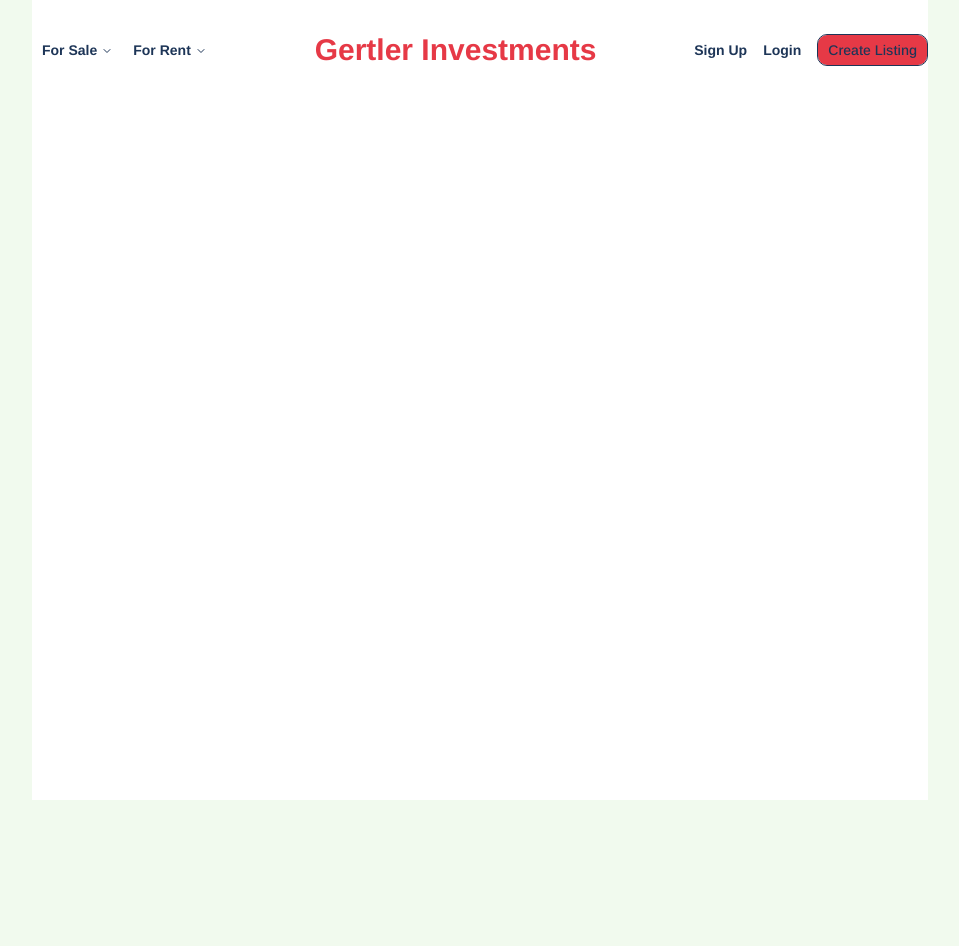
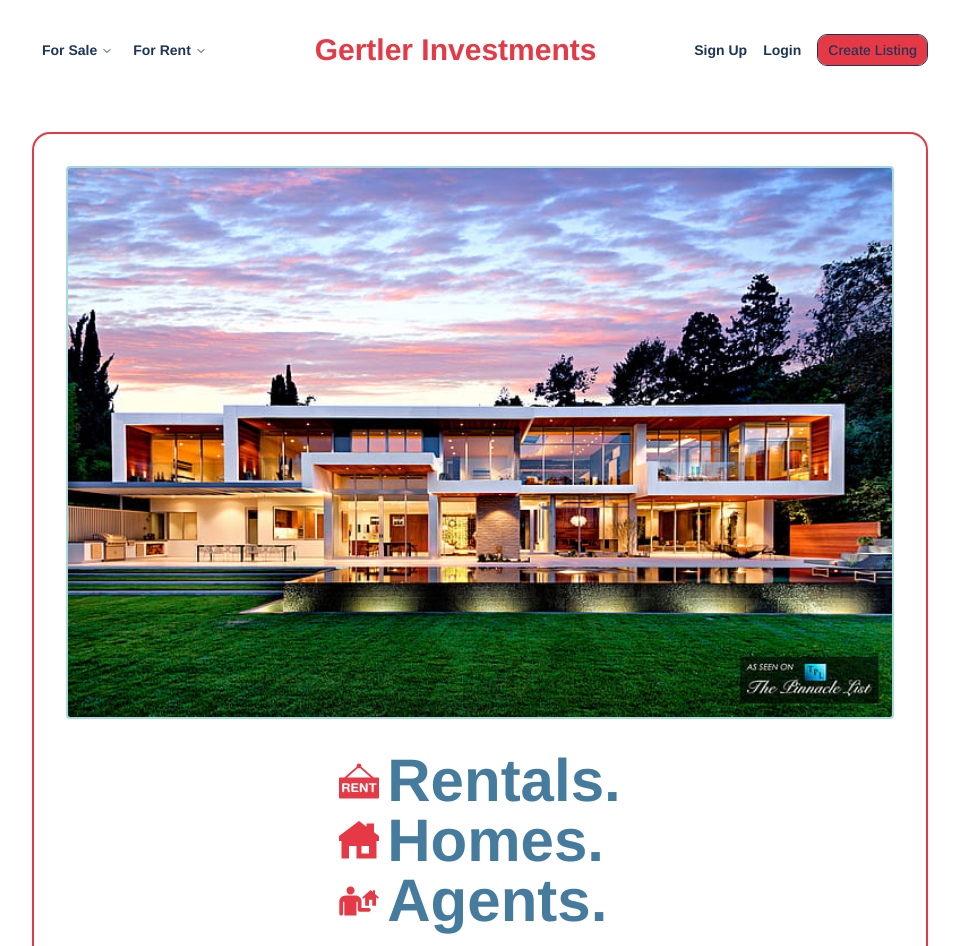
Before and after one commit to Bot-on-Tapwater/gertlerinvestment, a Next.js app: page /home in a window 1280 px wide. Shown: the top 946 px of the page, without its empty margins (160-1119 px from the left). Before the commit the page ends 800 px from the top, so only its background shows below. Built offline with nearby package versions, Linux system fonts and the light colour scheme; a web font is replaced by a local one.

Commit message:
chore: Continue implementing sections of home page

```diff
--- a/app/global/components/header.tsx
+++ b/app/global/components/header.tsx
@@ -12,7 +12,7 @@ import { Button } from "@/components/ui/button";
 function Logo() {
   return (
     <>
-      <div className="text-summer font-extrabold text-3xl">
+      <div className="text-summer font-extrabold text-3xl hover:text-summerfour ">
         <Link href={"/home"}>Gertler Investments</Link>
       </div>
     </>
@@ -23,7 +23,9 @@ function AuthNavItem({ link, name }: { link: string; name: string }) {
   return (
     <>
       <Link href={link}>
-        <div className="hover:text-summer">{name}</div>
+        <div className="hover:text-summer hover:translate-y-1 duration-200">
+          {name}
+        </div>
       </Link>
     </>
   );
@@ -33,7 +35,7 @@ export default function Header() {
   return (
     <>
       {/* Header */}
-      <section className="flex justify-between items-center">
+      <section className="flex w-7/10 justify-self-center justify-between">
         <NavigationMenu>
           <NavigationMenuList>
             <NavigationMenuItem>
@@ -93,7 +95,7 @@ export default function Header() {
           <Link href="/listings">
             <Button
               variant="outline"
-              className="bg-summer cursor-pointer border-summerfive hover:text-summertwo"
+              className="bg-summer cursor-pointer border-summerfive"
             >
               Create Listing
             </Button>
--- a/app/home/page.tsx
+++ b/app/home/page.tsx
@@ -1,10 +1,143 @@
 import Header from "../global/components/header";
+import Image from "next/image";
+
+function HomeIcon() {
+  return (
+    <>
+      <span className="inline-block text-summer hover:text-summerfive transition-colors duration-200">
+        <svg
+          width="40px"
+          height="40px"
+          viewBox="0 0 16 16"
+          fill="none"
+          xmlns="http://www.w3.org/2000/svg"
+        >
+          <path
+            fill-rule="evenodd"
+            clip-rule="evenodd"
+            d="M8 0L0 6V8H1V15H4V10H7V15H15V8H16V6L14 4.5V1H11V2.25L8 0ZM9 10H12V13H9V10Z"
+            fill="currentColor"
+          />
+        </svg>
+      </span>
+    </>
+  );
+}
+
+function RentIcon() {
+  return (
+    <>
+      <span className="inline-block text-summer hover:text-summerfive transition-colors duration-200">
+        <svg
+          fill="currentColor"
+          height="40px"
+          width="40px"
+          version="1.1"
+          id="Capa_1"
+          xmlns="http://www.w3.org/2000/svg"
+          viewBox="0 0 285 285"
+        >
+          <g>
+            <g>
+              <path d="M51.907,168.806H36.998v17.114h14.466c5.468,0,10.935-1.41,10.935-8.554C62.399,170.572,58.262,168.806,51.907,168.806z" />
+              <path
+                d="M278.212,117.227h-31.317l-88.274-76.751c0.495-1.602,0.844-3.269,0.844-5.025c0-9.37-7.595-16.965-16.965-16.965
+			s-16.965,7.595-16.965,16.965c0,1.756,0.35,3.423,0.844,5.025l-88.274,76.751H6.788c-3.748,0-6.788,3.04-6.788,6.788v135.712
+			c0,3.748,3.04,6.788,6.788,6.788h271.424c3.748,0,6.788-3.04,6.788-6.788V124.015C285,120.267,281.96,117.227,278.212,117.227z
+			 M135.261,50.74c2.205,1.039,4.635,1.676,7.239,1.676s5.035-0.637,7.239-1.676l76.482,66.487H58.778L135.261,50.74z
+			 M74.67,203.649c0,7.326,1.933,10.063,1.933,13.056c0,3.352-3.436,5.65-6.788,5.65c-7.938,0-8.56-7.672-8.56-10.236
+			c0-11.118-2.022-15.614-9.964-15.614H36.998v18.616c0,4.323-2.82,7.233-7.233,7.233s-7.233-2.91-7.233-7.233v-48.962
+			c0-6.438,3.349-8.47,8.47-8.47h24.081c17.197,0,21.783,9.441,21.783,17.646c0,6.877-4.054,13.671-10.932,15.264v0.173
+			C73.344,191.826,74.67,197.21,74.67,203.649z M131.386,221.211H96.717c-5.118,0-8.47-2.032-8.47-8.47v-46.582
+			c0-6.438,3.352-8.47,8.47-8.47h33.964c4.23,0,7.323,1.237,7.323,5.823c0,4.589-3.092,5.823-7.323,5.823h-27.968V183.1h24.523
+			c3.8,0,6.794,1.054,6.794,5.557c0,4.496-2.994,5.56-6.794,5.56h-24.523v15.348h28.673c4.24,0,7.326,1.234,7.326,5.823
+			C138.712,219.974,135.625,221.211,131.386,221.211z M203.817,213.353c0,5.733-2.474,9.002-8.563,9.002
+			c-4.586,0-6.089-0.971-7.938-3.881l-25.145-39.698h-0.176v36.611c0,4.669-2.644,6.967-6.967,6.967s-6.967-2.298-6.967-6.967
+			v-50.373c0-5.999,2.91-8.47,9.083-8.47c3.003,0,5.65,1.145,7.233,3.792l25.321,40.848h0.173v-37.672
+			c0-4.679,2.647-6.967,6.977-6.967c4.323,0,6.97,2.289,6.97,6.967v49.841H203.817z M260.622,169.867h-13.671v45.255
+			c0,4.323-2.83,7.233-7.233,7.233c-4.416,0-7.236-2.91-7.236-7.233v-45.255h-13.678c-4.141,0-7.502-2.125-7.502-6.089
+			c0-3.974,3.361-6.089,7.502-6.089h41.819c4.147,0,7.5,2.115,7.5,6.089C268.122,167.742,264.77,169.867,260.622,169.867z"
+              />
+            </g>
+          </g>
+        </svg>
+      </span>
+    </>
+  );
+}
+
+function AgentIcon() {
+  return (
+    <>
+      <span className="inline-block text-summer hover:text-summerfive transition-colors duration-200">
+        <svg
+          fill="currentColor"
+          version="1.1"
+          id="Layer_1"
+          xmlns="http://www.w3.org/2000/svg"
+          width="40px"
+          height="40px"
+          viewBox="0 0 256 190"
+          enable-background="new 0 0 256 190"
+        >
+          <path
+            d="M48.12,27.903C48.12,13.564,59.592,2,74.023,2c14.339,0,25.903,11.564,25.903,25.903
+	C99.834,42.335,88.27,53.806,74.023,53.806C59.684,53.806,48.12,42.242,48.12,27.903z M191,139h-47V97c0-20.461-17.881-37-38-37H43
+	C20.912,60,1.99,79.14,2,98v77c-0.026,8.533,6.001,12.989,12,13c6.014,0.011,12-4.445,12-13v-75h8v88h78v-88h8l0.081,50.37
+	c-0.053,8.729,5.342,12.446,10.919,12.63h60C207.363,163,207.363,139,191,139z M252.557,69.693l-21.987-20.12v-23.6h-12.989v11.715
+	l-15.196-13.838l-50.596,45.248c-1.273,1.019-2.122,2.717-2.122,4.499c0,3.226,2.632,5.773,5.773,5.773
+	c1.528,0,2.971-0.594,3.99-1.613l7.81-7.046v54.331h24.639V87.049h20.924v37.994h24.304V71.136l6.791,6.282
+	c1.019,1.188,2.632,1.953,4.33,1.953c3.226,0,5.773-2.632,5.773-5.773C254,72.07,253.491,70.711,252.557,69.693z"
+          />
+        </svg>
+      </span>
+    </>
+  );
+}
+
+function SectionAfterHeader() {
+  return (
+    <>
+      <section className="flex gap-x-2 items-center w-7/10 border-2 border-summer p-8 rounded-2xl flex-wrap justify-around hover:translate-y-2 duration-200">
+        <Image
+          alt="Image of real estate properties"
+          src="/images/home/house-modern-interior-design-luxury-wallpaper-preview.jpg"
+          height={3024}
+          width={4032}
+          className="w-4xl rounded border-2 border-summerthree"
+        />
+        <section className="flex flex-col items-center justify-center gap-y-8">
+          {/* SVG Icons */}
+          <section className="flex gap-x-8"></section>
+          {/* Text */}
+          <div className="flex flex-col text-6xl font-extrabold text-summerfour">
+            <span className="space-x-2">
+              {" "}
+              <RentIcon />
+              <span>Rentals.</span>
+            </span>
+            <span className="space-x-2">
+              {" "}
+              <HomeIcon />
+              <span>Homes.</span>
+            </span>
+            <span className="space-x-2">
+              <AgentIcon />
+              <span>Agents.</span>
+            </span>
+          </div>
+        </section>
+      </section>
+    </>
+  );
+}
 
 export default function HomePage() {
   return (
     <>
-      <section className="flex flex-col gap-y-16">
+      <section className="flex flex-col gap-y-16 items-center w-full">
         <Header />
+        <SectionAfterHeader />
       </section>
     </>
   );
--- a/app/layout.tsx
+++ b/app/layout.tsx
@@ -45,7 +45,7 @@ export default function RootLayout({
       lang="en"
       className={`${arimo.className} h-full antialiased bg-summertwo`}
     >
-      <body className="min-h-full flex flex-col justify-self-center w-7/10 py-8">
+      <body className="min-h-full flex flex-col justify-self-center w-full py-8">
         {children}
       </body>
     </html>
```
